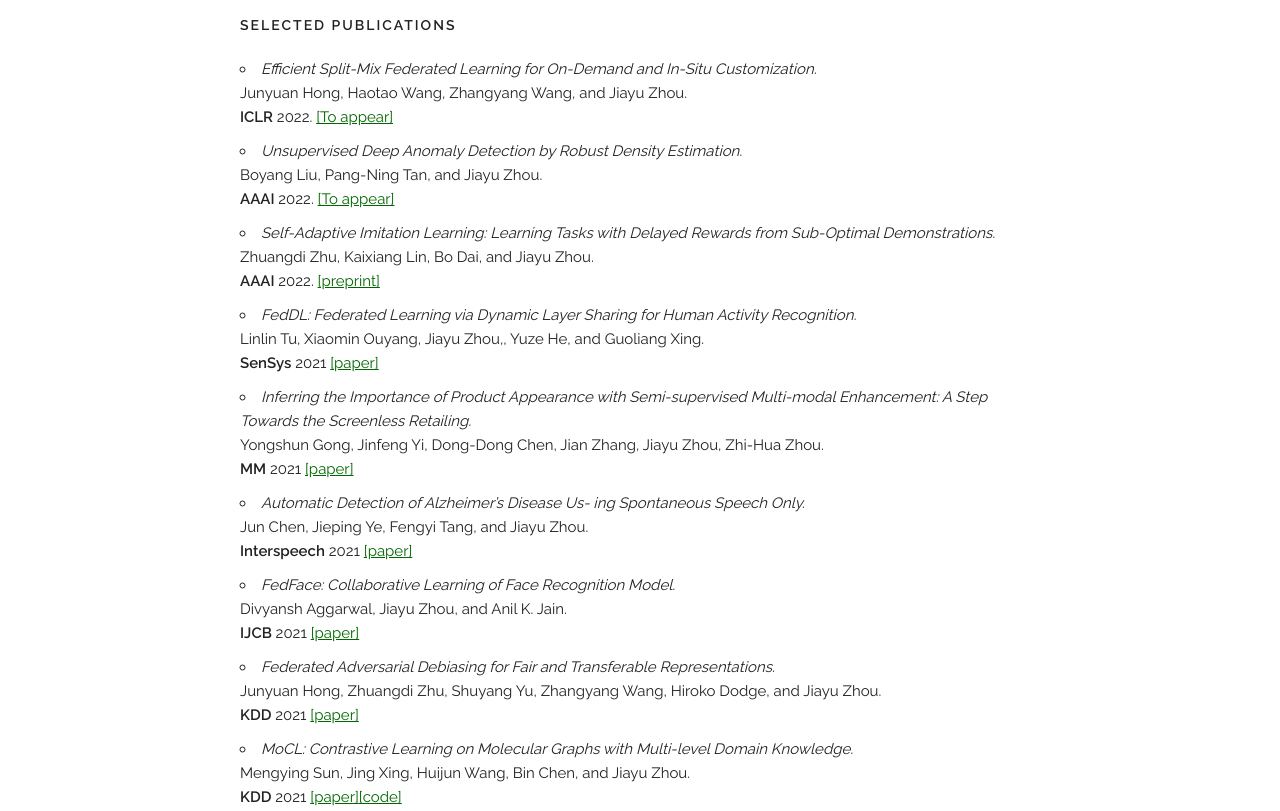
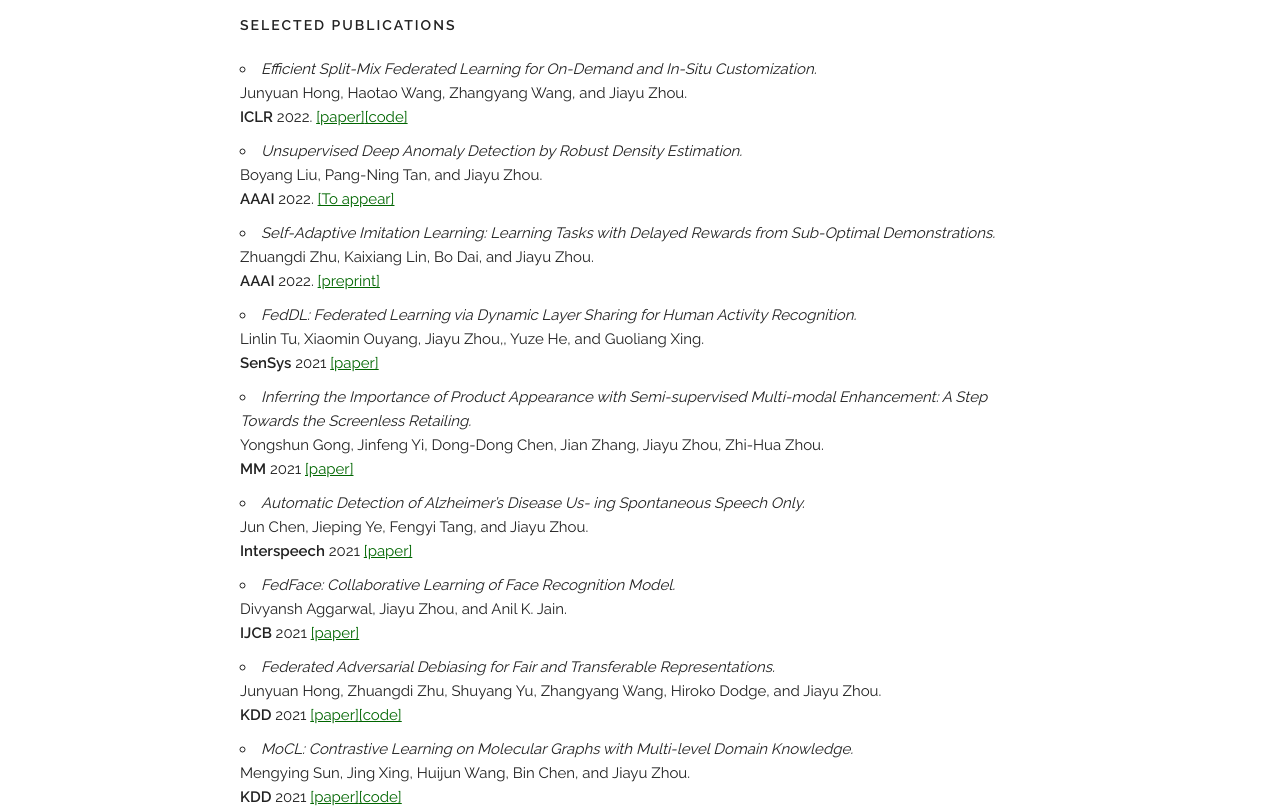
Before and after one commit to Marvelrex/denos.lab.io, a Jekyll site: the page built from index.html, in a window 1280 px wide and 1400 px high, scrolled down 8635 px. Shown: the part 152-963 px from the top of the window. Built offline with Jekyll 4.4.1, drawn with Linux system fonts in a browser that asks for light colours; nearby versions of some CDN libraries.

Commit message:
Update paper and code links for Spit-Mix and FADE.

```diff
--- a/_layouts/default.html
+++ b/_layouts/default.html
@@ -313,7 +313,7 @@
       <ul>
         <li><i>Efficient Split-Mix Federated Learning for On-Demand and In-Situ Customization. </i><br>
             Junyuan Hong, Haotao Wang, Zhangyang Wang, and Jiayu Zhou. <br>
-            <b>ICLR</b> 2022. <a href="https://openreview.net/forum?id=_QLmakITKg" target="_blank">[To appear]</a>
+            <b>ICLR</b> 2022. <a href="https://openreview.net/pdf?id=_QLmakITKg" target="_blank">[paper]</a><a href="https://github.com/illidanlab/SplitMix" target="_blank">[code]</a>
         </li>
 
         <li><i>Unsupervised Deep Anomaly Detection by Robust Density Estimation. </i><br>
@@ -348,7 +348,7 @@
 
         <li><i>Federated Adversarial Debiasing for Fair and Transferable Representations. </i><br>
             Junyuan Hong, Zhuangdi Zhu, Shuyang Yu, Zhangyang Wang, Hiroko Dodge, and Jiayu Zhou. <br>
-            <b>KDD</b> 2021 <a href="https://dl.acm.org/doi/10.1145/3447548.3467281" target="_blank">[paper]</a>
+            <b>KDD</b> 2021 <a href="https://dl.acm.org/doi/10.1145/3447548.3467281" target="_blank">[paper]</a><a href="https://github.com/illidanlab/FADE" target="_blank">[code]</a>
         </li>
 
         <li><i>MoCL: Contrastive Learning on Molecular Graphs with Multi-level Domain Knowledge. </i><br>
```
